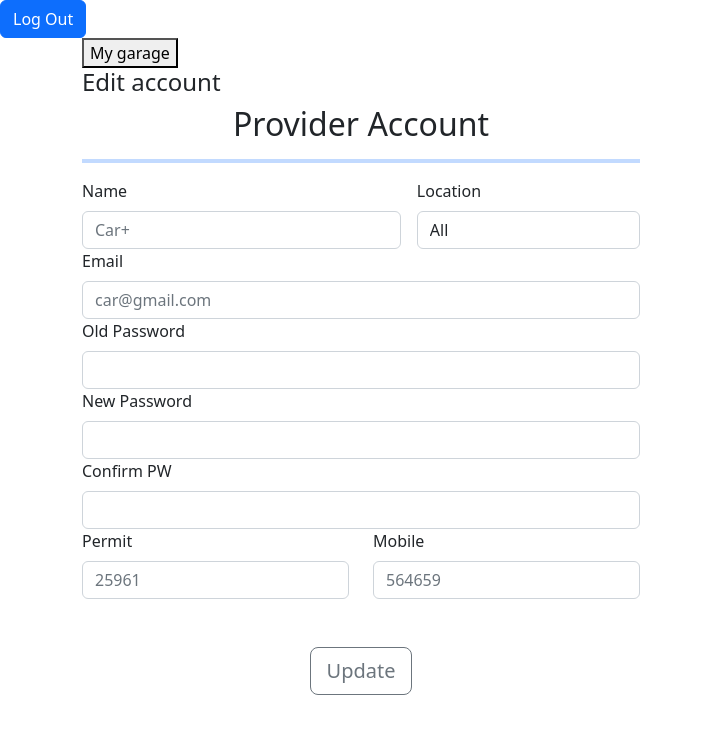
After one commit to mohammadbismail/palrent, a Django app: page /my_dashboard/provider_account/1/ in a window 1280 px wide. The commit adds this page. Shown: the top 734 px of the page, without its empty margins (0-703 px from the left). Run offline with Django 3.2, Linux system fonts and the light colour scheme; data comes from the database, SQL or seed files in the repository; both versions use the stored data as it was after the commit.

Commit message:
almost done in the back end

```diff
--- a/palrent/car_app/templates/add_car.html
+++ b/palrent/car_app/templates/add_car.html
@@ -9,6 +9,9 @@
 <div class="container">
     <a href="/provider_dashboard/">
         <button type="submit" class="btn-outline">My garage</button>
+    </a>
+    <a href="/delete/">
+        <button class="btn btn-primary">Log Out</button>
     </a>
     <div class="col" id="form_body">
         <h4>Add New car to list</h4>
--- a/palrent/car_app/templates/edit_car.html
+++ b/palrent/car_app/templates/edit_car.html
@@ -9,6 +9,9 @@
 <div class="container">
     <a href="/my_dashboard/provider_dashboard/">
         <button type="submit" class="btn-outline">My garage</button>
+    </a>
+    <a href="/delete/">
+        <button class="btn btn-primary">Log Out</button>
     </a>
     <div class="col" id="form_body">
         <h4>Add New car to list</h4>
--- a/palrent/car_app/templates/payment_confirmation.html
+++ b/palrent/car_app/templates/payment_confirmation.html
@@ -1,5 +1,8 @@
 {% extends 'base.html' %}
 {% block content%}
+<a href="/delete/">
+    <button class="btn btn-primary">Log Out</button>
+</a>
 <div class="container py-5">
     <div class="pt-2">
         <div class="d-flex pb-2">
--- a/palrent/car_app/templates/payment_method.html
+++ b/palrent/car_app/templates/payment_method.html
@@ -11,7 +11,9 @@
     <link href="https://cdn.jsdelivr.net/npm/bootstrap@5.2.2/dist/css/bootstrap.min.css" rel="stylesheet"
         integrity="sha384-Zenh87qX5JnK2Jl0vWa8Ck2rdkQ2Bzep5IDxbcnCeuOxjzrPF/et3URy9Bv1WTRi" crossorigin="anonymous">
 </head>
-
+<a href="/delete/">
+    <button class="btn btn-primary">Log Out</button>
+</a>
 <div class="container py-5">
     <!-- For demo purpose -->
     <div class="row mb-4">
--- /dev/null
+++ b/palrent/car_app/templates/provider_account.html
@@ -0,0 +1,117 @@
+<!DOCTYPE html>
+<html lang="en">
+<head>
+    <meta charset="UTF-8">
+    <meta http-equiv="X-UA-Compatible" content="IE=edge">
+    <meta name="viewport" content="width=device-width, initial-scale=1.0">
+    <title>Document</title>
+    {% load staticfiles %}
+    <link rel="stylesheet" href="{% static 'css/base.css' %}">
+    <link href="https://cdn.jsdelivr.net/npm/bootstrap@5.2.2/dist/css/bootstrap.min.css" rel="stylesheet"
+        integrity="sha384-Zenh87qX5JnK2Jl0vWa8Ck2rdkQ2Bzep5IDxbcnCeuOxjzrPF/et3URy9Bv1WTRi" crossorigin="anonymous">
+</head>
+<body>
+    <a href="/delete/">
+        <button class="btn btn-primary">Log Out</button>
+    </a>
+    <div class="container">
+        <a href="/my_dashboard/provider_dashboard/">
+            <button type="submit" class="btn-outline">My garage</button>
+        </a>
+        <div class="col" id="form_body">
+            <h4>Edit account</h4>
+            <div class="col-md-6">
+                <h2 class="text-center">Provider Account</h2>
+                <hr class="border border-2 border-primary">
+                <!-- TODO: start of registeration section -->
+                <!-- FIXME: add action -->
+                <form action="/my_dashboard/provider_account_edit/{{provider_id}}/" class="needs-validation" novalidate method="post">
+                    {% csrf_token %}
+                    <!-- TODO: first name  & last name inputs  -->
+                    <div class="row g-3">
+                        <div class="col-sm-7">
+                            <label for="name" class="form-label">Name</label>
+                            <input type="text" class="form-control" name="name" id="name" placeholder="{{provider.name}}"
+                                value="" required>
+                            <div class="invalid-feedback">
+                                Valid first name is required.
+                            </div>
+                        </div>
+                        <div class="col-sm-5">
+                            <label for="location" class="form-label">Location</label>
+                            <select name="location" id="location" class="custom-select form-control">
+                                <option value="All">All</option>
+                                <option value="Ramallah">Ramallah</option>
+                                <option value="Nablus">Nablus</option>
+                                <option value="Jenin">Jenin</option>
+                                <option value="Bethlahm">Bethlahm</option>
+                            </select>
+                        </div>
+                    </div>
+                    <!-- TODO: end of name & location -->
+                    <!-- TODO: start of email-->
+                    <div class="row">
+                        <div class="col-lg">
+                            <label for="email" class="form-label">Email</label>
+                            <input type="email" class="form-control" name="email" id="email"
+                                placeholder="{{provider.email}}">
+                            <div class="invalid-feedback">
+                                Please enter a valid email address
+                            </div>
+                        </div>
+                    </div>
+                    <!-- TODO: end of email-->
+                    <!-- TODO: start of password-->
+                    <div class="row">
+                        <div class="col">
+                            <label for="password" class="form-label">Old Password</label>
+                            <input type="password" class="form-control" name="password" id="password"
+                                placeholder="" value="" required>
+                            <div class="invalid-feedback">
+                                Valid password is required.
+                            </div>
+                        </div>
+                    </div>
+                    <div class="row">
+                        <div class="col">
+                            <label for="new_password" class="form-label">New Password</label>
+                            <input type="password" class="form-control" name="new_password" id="password"
+                                placeholder="" value="" required>
+                            <div class="invalid-feedback">
+                                Valid password is required.
+                            </div>
+                        </div>
+                    </div>
+                    <!-- TODO: end of password-->
+                    <!-- TODO: start of password-->
+                    <div class="row">
+                        <div class="col">
+                            <label for="confp" class="form-label">Confirm PW</label>
+                            <input type="password" class="form-control" name="confp" id="confp" placeholder=""
+                                value="" required>
+                            <div class="invalid-feedback">
+                                Valid password is required.
+                            </div>
+                        </div>
+                    </div>
+                    <!-- TODO: end of password-->
+                    <!-- TODO: start of permit-->
+                    <div class="row">
+                        <div class="col-lg-6">
+                            <label for="permit" class="form-label">Permit</label>
+                            <input type="text" class="form-control" name="permit" id="permit" placeholder="{{provider.permit}}">
+                        </div>
+                        <div class="col-lg-6">
+                            <label for="mobile" class="form-label">Mobile</label>
+                            <input type="tel" class="form-control" name="mobile" id="mobile" required placeholder="{{provider.mobile}}">
+                        </div>
+                    </div>
+                    <!-- TODO: End of age and national id -->
+                    <!-- TODO: end of registration section -->
+                    <div class="my-5 text-center">
+                        <button class="w-20 btn btn-outline-secondary btn-lg" type="submit">Update</button>
+                    </div>
+                </form>
+            </div>
+</body>
+</html>
--- a/palrent/car_app/urls.py
+++ b/palrent/car_app/urls.py
@@ -3,10 +3,6 @@ from . import views
 
 urlpatterns = [
     path("", views.my_dashboard),
-    path("search/", views.search),
-    path("search_result/", views.search_result),
-    path("car_select/<car_id>/", views.car_select),
-    path("car_details/<car_id>/", views.car_details),
     path("car_book/", views.car_book),
     path("payment_method/", views.payment_method),
     path("payment_confirmation/", views.payment_confirmation),
@@ -16,5 +12,10 @@ urlpatterns = [
     path("insert_car/", views.insert_car),
     path("edit_car/<car_id>/", views.edit_car),
     path("edit_my_car/<car_id>/", views.edit_my_car),
+    path("provider_account/<provider_id>/", views.provider_account),
+    path("provider_account_edit/<provider_id>/", views.provider_account_edit),
+    path("customer_account/<customer_id>/", views.customer_account),
+    path("customer_account_edit/<customer_id>/", views.customer_account_edit),
+    path("provider_car_details/<car_id>/", views.provider_car_details),
 
 ]
--- a/palrent/car_app/views.py
+++ b/palrent/car_app/views.py
@@ -1,64 +1,57 @@
 
 from django.shortcuts import render, redirect
-from user_app.models import Provider
+from user_app.models import Provider, Customer
 from .models import Car
+import bcrypt
 
 
-def my_dashboard(request):
+def my_dashboard(request, customer_id):
 
     if "customer_id" not in request.session:
         return redirect("/")
 
-    return render(request,"my_dashboard.html")
-
-def search(request):
-
-    request.session["location"] = request.POST['location']
-    request.session["pick_up_date"] = request.POST['pick_up_date']
-    request.session["drop_off_date"] = request.POST['drop_off_date']
-
-    return redirect("/search_result")
+    context = {
+        'cars': Car.objects.filter(provider=request.session["provider_id"]),
+        'customer_id': customer_id
+    }
 
 
-def search_result(request):
+    return render(request,"my_dashboard.html", context)
 
 
+def provider_dashboard(request):
+    provider_id = request.session["provider_id"]
+    print("this works here")
     context = {
-        'searched_cars': Provider.objects.filter(location=request.session["location"])
+        'cars': Car.objects.filter(provider=request.session["provider_id"]),
+        'provider_id': provider_id
     }
+    return render(request,"provider_dashboard.html", context)
 
-    return render(request,"search_result.html", context)
-
-def car_select(request, car_id):
-    return redirect("/car_details/"+car_id)
-
-def car_details(request, car_id):
-    context = {
-        'selected_car': Car.objects.get(id=car_id)
-    }
-    return render(request,"car_details.html", context)
 
 def car_book(request):
-    return redirect("/register")
+    return redirect("/payment_confirmation")
+
 
 def payment_method(request):
     return render(request,"payment_method.html")
 
+
 def payment_confirmation(request):
     return render(request,"payment_confirmation.html")
 
+
 def confirm_book(request):
-    return redirect("/")
+    return redirect("/my_dashboard")
 
-def provider_dashboard(request):
-    return render(request,"provider_dashboard.html")
+
 
 
 def add_car(request):
     print("this works here")
 
     context = {
-        'cars': Car.objects.filter(provider=request.session["provider_id"])
+        'garage': Car.objects.filter(provider=request.session["provider_id"])
     }
     return render(request,"add_car.html", context)
 
@@ -99,3 +92,78 @@ def edit_my_car(request, car_id):
     c.save()
 
     return redirect("/my_dashboard/edit_car/"+car_id)
+
+
+def provider_account(request, provider_id):
+    print("this works here")
+    context = {
+        # 'garage': Provider.objects.filter(provider=request.session["provider_id"]),
+        'provider_id': provider_id,
+        'provider': Provider.objects.get(id=provider_id)
+    }
+
+    return render(request,"provider_account.html", context)
+
+
+def provider_account_edit(request, provider_id):
+
+    provider = Provider.objects.filter(name=request.session["provider_name"])
+    if provider:
+        logged_provider = provider[0]
+        if bcrypt.checkpw(request.POST["password"].encode(), logged_provider.password.encode()):
+            password_from_form = request.POST["new_password"]
+            pw_hash = bcrypt.hashpw(password_from_form.encode(), bcrypt.gensalt()).decode()
+
+
+
+    c = Provider.objects.get(id=provider_id)
+    c.name = request.POST['name']
+    c.location = request.POST['location']
+    c.email = request.POST['email']
+    c.password = pw_hash
+    c.permit = request.POST['permit']
+    c.mobile = request.POST['mobile']
+    c.save()
+
+    return redirect("/my_dashboard/provider_account/"+provider_id)
+
+
+def provider_car_details(request, car_id):
+    print('thisworks here')
+    context = {
+        'selected_car': Car.objects.get(id=car_id)
+    }
+    return render(request,"provider_car_details.html", context)
+
+
+def customer_account(request, customer_id):
+    print("this works here")
+    context = {
+        'customer.id': customer_id,
+        'customer': Customer.objects.get(id=customer_id)
+    }
+
+    return render(request,"customer_account.html", context)
+
+
+def customer_account_edit(request, customer_id):
+
+    customer = Customer.objects.filter(name=request.session["customer_first_name"])
+    if customer:
+        logged_customer = customer[0]
+        if bcrypt.checkpw(request.POST["password"].encode(), logged_customer.password.encode()):
+            password_from_form = request.POST["new_password"]
+            pw_hash = bcrypt.hashpw(password_from_form.encode(), bcrypt.gensalt()).decode()
+
+
+
+    c = Customer.objects.get(id=customer_id)
+    c.first_name = request.POST['first_name']
+    c.last_name = request.POST['last_name']
+    c.email = request.POST['email']
+    c.password = pw_hash
+    c.national_id = request.POST['national_id']
+    c.mobile = request.POST['mobile']
+    c.save()
+
+    return redirect("/my_dashboard/customer_account/"+customer_id)
--- a/palrent/user_app/templates/dashboard.html
+++ b/palrent/user_app/templates/dashboard.html
@@ -137,7 +137,7 @@
               </div>
             </div>
 
-            <form class="trip-form" action="search_result/" method="POST">
+            <form class="trip-form" action="/search_result/" method="POST">
               {% csrf_token %}
               <div class="row align-items-center">
 
@@ -153,14 +153,14 @@
               </div>
                 <div class="mb-3 mb-md-0 col-md-3">
                   <div class="form-control-wrap">
-                    <input type="text" id="cf-3" placeholder="Pick up" class="form-control datepicker px-3">
+                    <input type="date" id="cf-3" placeholder="Pick up" name="pick_up_date" class="form-control datepicker px-3">
                     <span class="icon icon-date_range"></span>
 
                   </div>
                 </div>
                 <div class="mb-3 mb-md-0 col-md-3">
                   <div class="form-control-wrap">
-                    <input type="text" id="cf-4" placeholder="Drop off" class="form-control datepicker px-3">
+                    <input type="date" id="cf-4" placeholder="Drop off" name="drop_off_date" class="form-control datepicker px-3">
                     <span class="icon icon-date_range"></span>
                   </div>
                 </div>
```
Also changed, not shown: palrent/car_app/templates/customer_account.html (added, +115 -0 lines), palrent/car_app/templates/my_dashboard.html (+10 -6 lines), palrent/car_app/templates/provider_car_details.html (added, +92 -0 lines), palrent/car_app/templates/provider_dashboard.html (+15 -47 lines), palrent/user_app/views.py (+4 -4 lines), palrent/db.sqlite3.
